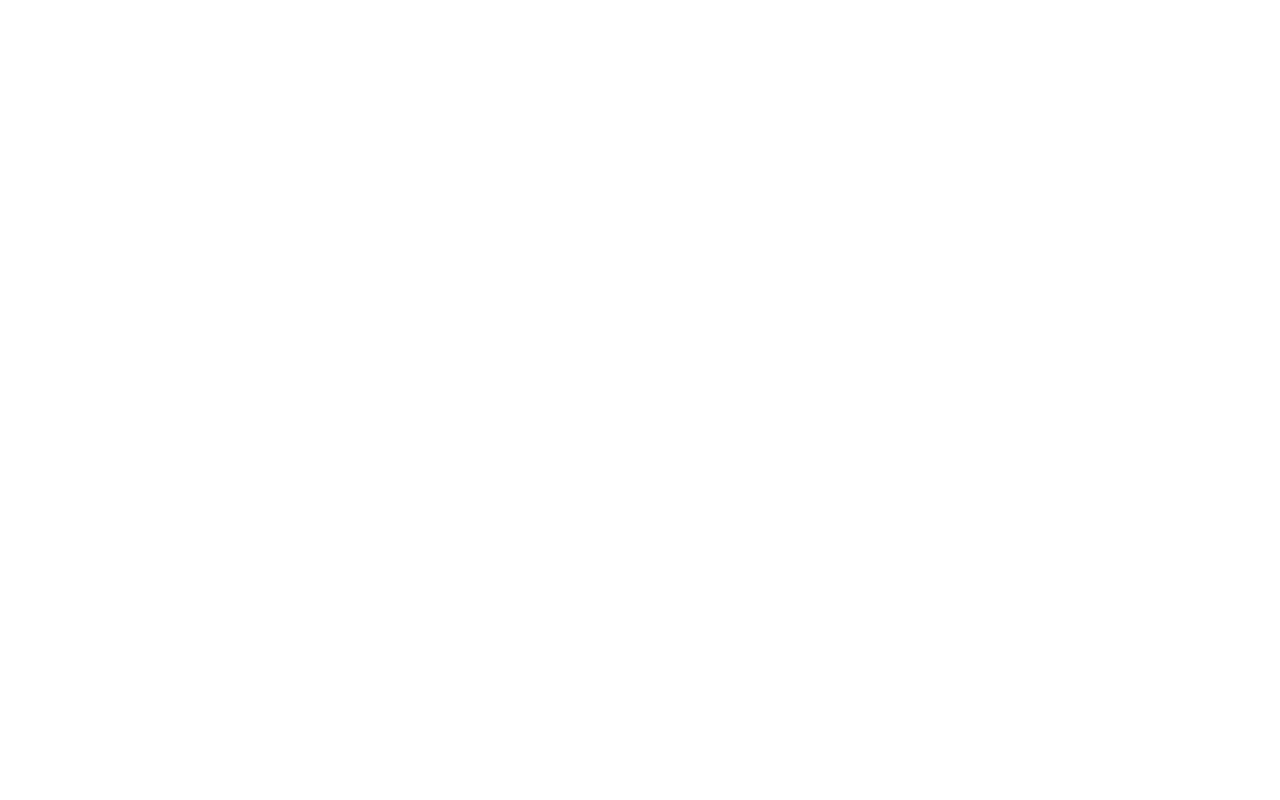
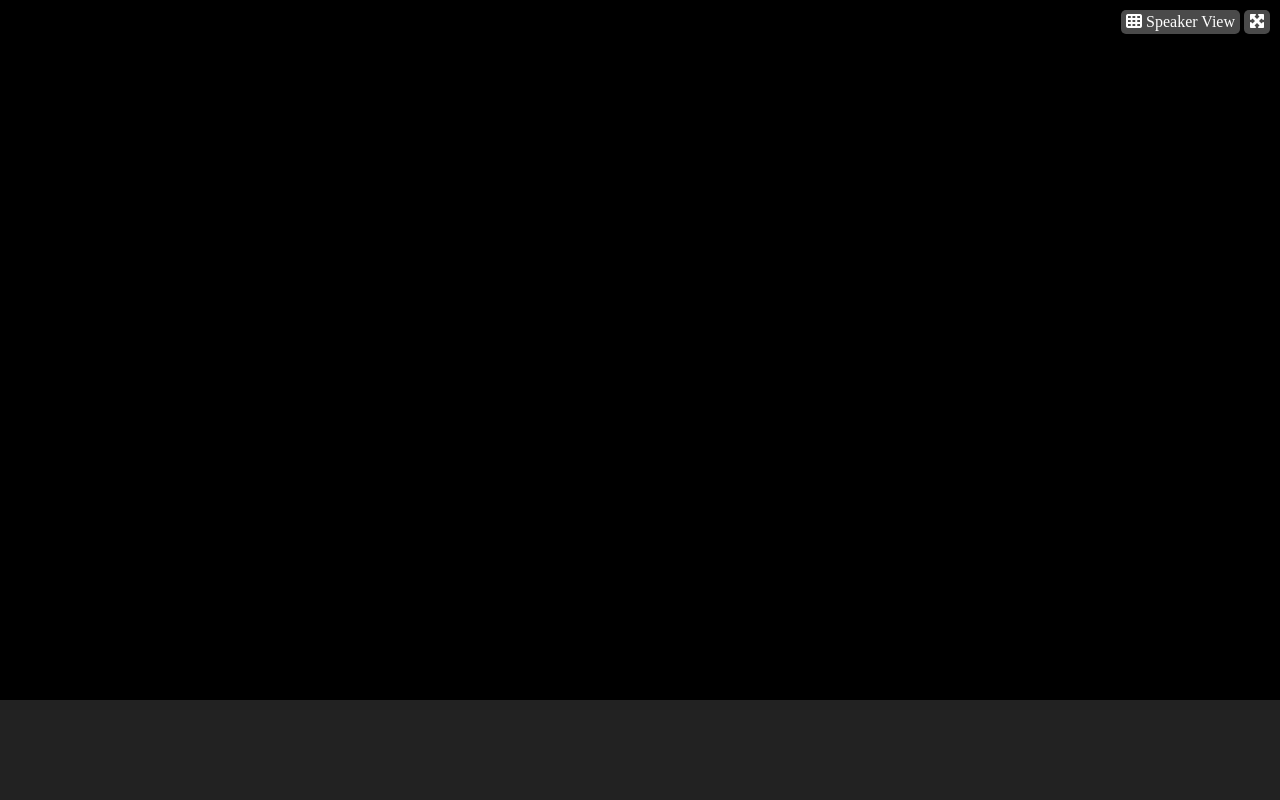
Before and after one commit to diruocco-aniellomarco/html-css-zoom, a plain HTML site: page index.html in a window 1280 px wide. Drawn offline with Linux system fonts and the light colour scheme.

Commit message:
feat: structure header/main/footer

```diff
--- a/css/style.css
+++ b/css/style.css
@@ -0,0 +1,37 @@
+*{
+    box-sizing: border-box;
+    margin: 0;
+    padding: 0;
+    color: white;
+}
+
+header {
+    height: 80px;
+    background-color: black;
+    padding-top: 10px;
+    padding-right: 10px;
+    text-align: right;
+}
+
+.speake_view {
+    display: inline-block;
+    padding: 3px 5px;
+    background-color: #4a4a4a;
+    border-radius: 5px;
+}
+.icon_header {
+    background-color: grey;
+    padding: 8x 5px;
+}
+
+main {
+    height: calc(100vh - 180px);
+    background-color: black;
+    /* overflow: scroll; */
+}
+
+footer {
+    height: 100px;
+    background-color:#222222;
+    padding: 10px;
+}
--- a/index.html
+++ b/index.html
@@ -4,10 +4,25 @@
     <meta charset="UTF-8">
     <meta name="viewport" content="width=device-width, initial-scale=1.0">
 
+    <!-- stylesheet FontAwesome -->
+    <link rel="stylesheet" href="https://cdnjs.cloudflare.com/ajax/libs/font-awesome/6.4.0/css/all.min.css" integrity="sha512-iecdLmaskl7CVkqkXNQ/ZH/XLlvWZOJyj7Yy7tcenmpD1ypASozpmT/E0iPtmFIB46ZmdtAc9eNBvH0H/ZpiBw==" crossorigin="anonymous" referrerpolicy="no-referrer" />
+
     <link rel="stylesheet" href="./css/style.css">
     <title>Zoom</title>
 </head>
 <body>
 
+   <header>
+        <div class="speake_view"><i class="fa-solid fa-table-cells"></i> Speaker View</div>
+        <div class="speake_view"><i class="fa-solid fa-maximize"></i></div>
+   </header>
+
+   <main>
+
+   </main>
+
+   <footer>
+
+   </footer>
 </body>
 </html>
```
